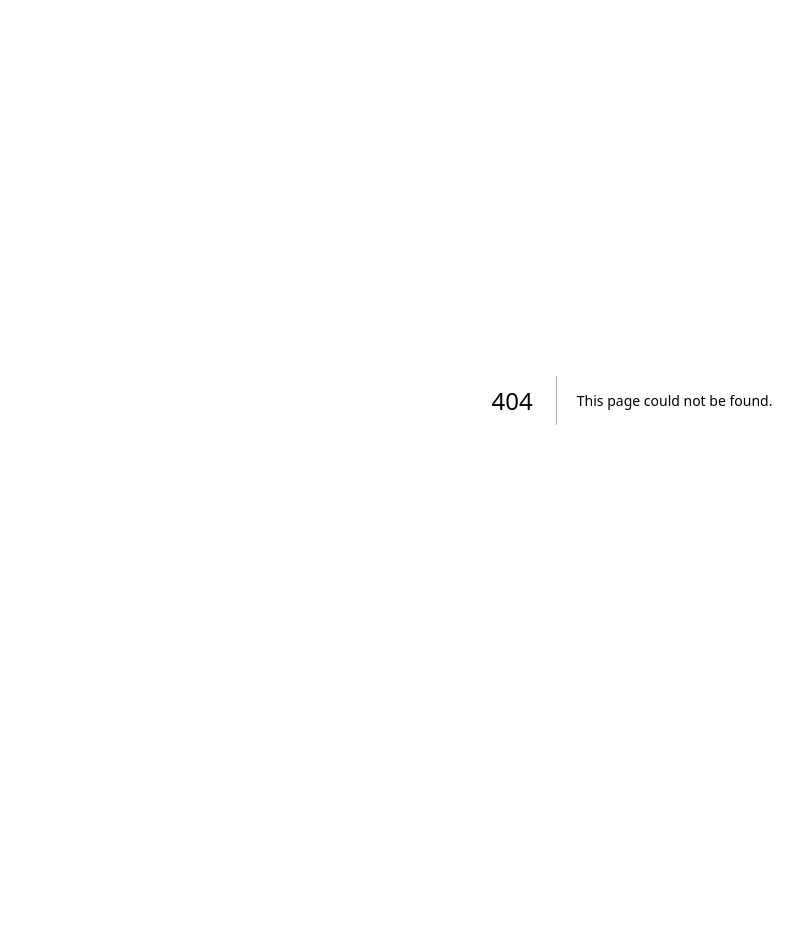
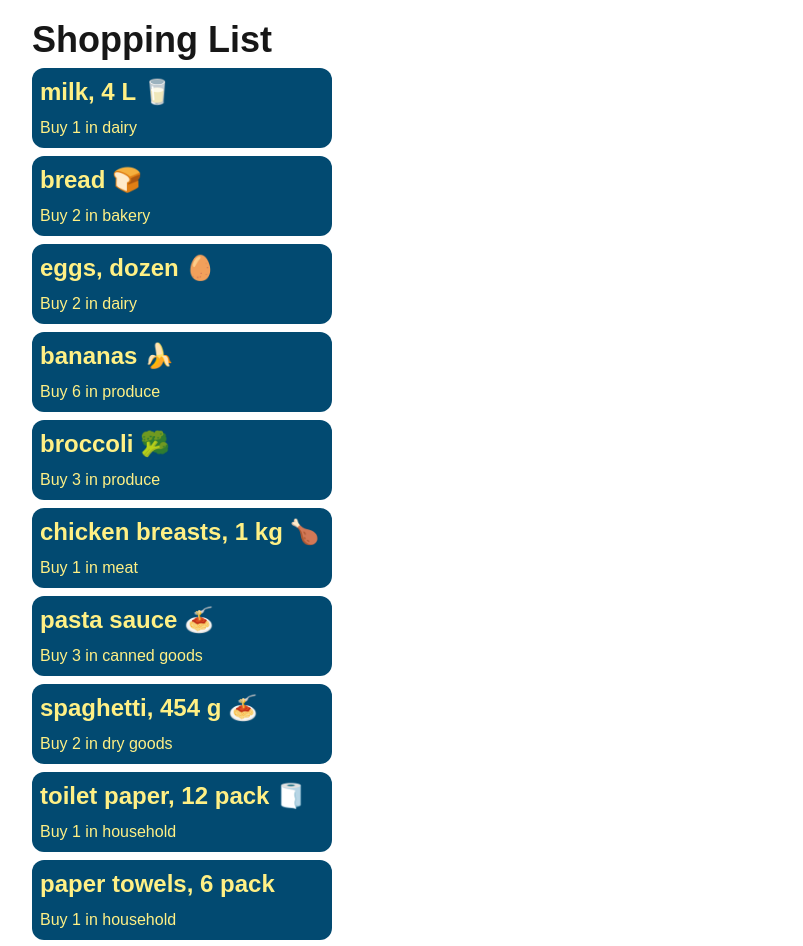
Before and after one commit to devaku/cprg306-assignments, a Next.js app: page /week-3 in a window 1280 px wide. Before the commit this address had no page. Shown: the top 946 px of the page, without its empty margins (8-811 px from the left). Before the commit the page ends 800 px from the top, so only its background shows below. Built offline with nearby package versions, Linux system fonts and the light colour scheme.

Commit message:
Added week-3

```diff
--- a/app/layout.js
+++ b/app/layout.js
@@ -12,7 +12,7 @@
 });
 
 export const metadata = {
-	title: 'Create Next App',
+	title: 'Shopping List',
 	description: 'Generated by create next app',
 };
 
--- a/app/page.js
+++ b/app/page.js
@@ -4,6 +4,7 @@
 		<div>
 			<h1>CPRG 306: Web Development 2 - Assignments</h1>
 			<Link href="/week-2">Week-2</Link>
+			<Link href="/week-3">Week-3</Link>
 		</div>
 	);
 }
--- /dev/null
+++ b/app/week-3/item-list.js
@@ -0,0 +1,138 @@
+import Item from './item';
+export default function ItemList() {
+	const item1 = {
+		name: 'milk, 4 L 🥛',
+		quantity: 1,
+		category: 'dairy',
+	};
+
+	const item2 = {
+		name: 'bread 🍞',
+		quantity: 2,
+		category: 'bakery',
+	};
+
+	const item3 = {
+		name: 'eggs, dozen 🥚',
+		quantity: 2,
+		category: 'dairy',
+	};
+
+	const item4 = {
+		name: 'bananas 🍌',
+		quantity: 6,
+		category: 'produce',
+	};
+
+	const item5 = {
+		name: 'broccoli 🥦',
+		quantity: 3,
+		category: 'produce',
+	};
+
+	const item6 = {
+		name: 'chicken breasts, 1 kg 🍗',
+		quantity: 1,
+		category: 'meat',
+	};
+
+	const item7 = {
+		name: 'pasta sauce 🍝',
+		quantity: 3,
+		category: 'canned goods',
+	};
+
+	const item8 = {
+		name: 'spaghetti, 454 g 🍝',
+		quantity: 2,
+		category: 'dry goods',
+	};
+
+	const item9 = {
+		name: 'toilet paper, 12 pack 🧻',
+		quantity: 1,
+		category: 'household',
+	};
+
+	const item10 = {
+		name: 'paper towels, 6 pack',
+		quantity: 1,
+		category: 'household',
+	};
+
+	const item11 = {
+		name: 'dish soap 🍽️',
+		quantity: 1,
+		category: 'household',
+	};
+
+	const item12 = {
+		name: 'hand soap 🧼',
+		quantity: 4,
+		category: 'household',
+	};
+	return (
+		<ul className="flex flex-col gap-2">
+			<Item
+				name={item1.name}
+				quantity={item1.quantity}
+				category={item1.category}
+			></Item>
+			<Item
+				name={item2.name}
+				quantity={item2.quantity}
+				category={item2.category}
+			></Item>
+			<Item
+				name={item3.name}
+				quantity={item3.quantity}
+				category={item3.category}
+			></Item>
+			<Item
+				name={item4.name}
+				quantity={item4.quantity}
+				category={item4.category}
+			></Item>
+			<Item
+				name={item5.name}
+				quantity={item5.quantity}
+				category={item5.category}
+			></Item>
+			<Item
+				name={item6.name}
+				quantity={item6.quantity}
+				category={item6.category}
+			></Item>
+			<Item
+				name={item7.name}
+				quantity={item7.quantity}
+				category={item7.category}
+			></Item>
+			<Item
+				name={item8.name}
+				quantity={item8.quantity}
+				category={item8.category}
+			></Item>
+			<Item
+				name={item9.name}
+				quantity={item9.quantity}
+				category={item9.category}
+			></Item>
+			<Item
+				name={item10.name}
+				quantity={item10.quantity}
+				category={item10.category}
+			></Item>
+			<Item
+				name={item11.name}
+				quantity={item11.quantity}
+				category={item11.category}
+			></Item>
+			<Item
+				name={item12.name}
+				quantity={item12.quantity}
+				category={item12.category}
+			></Item>
+		</ul>
+	);
+}
--- /dev/null
+++ b/app/week-3/item.js
@@ -0,0 +1,10 @@
+export default function Item({ name, quantity, category }) {
+	return (
+		<li class="bg-sky-900 w-1/4 text-yellow-200 rounded-xl">
+			<h1 className="font-bold m-2 text-2xl">{name}</h1>
+			<p className="mx-2 mb-2">
+				Buy {quantity} in {category}
+			</p>
+		</li>
+	);
+}
--- /dev/null
+++ b/app/week-3/page.js
@@ -0,0 +1,9 @@
+import ItemList from './item-list';
+export default function Page() {
+	return (
+		<main className="flex flex-col mx-10 my-5">
+			<h1 className="text-4xl font-bold mb-2">Shopping List</h1>
+			<ItemList></ItemList>
+		</main>
+	);
+}
```
